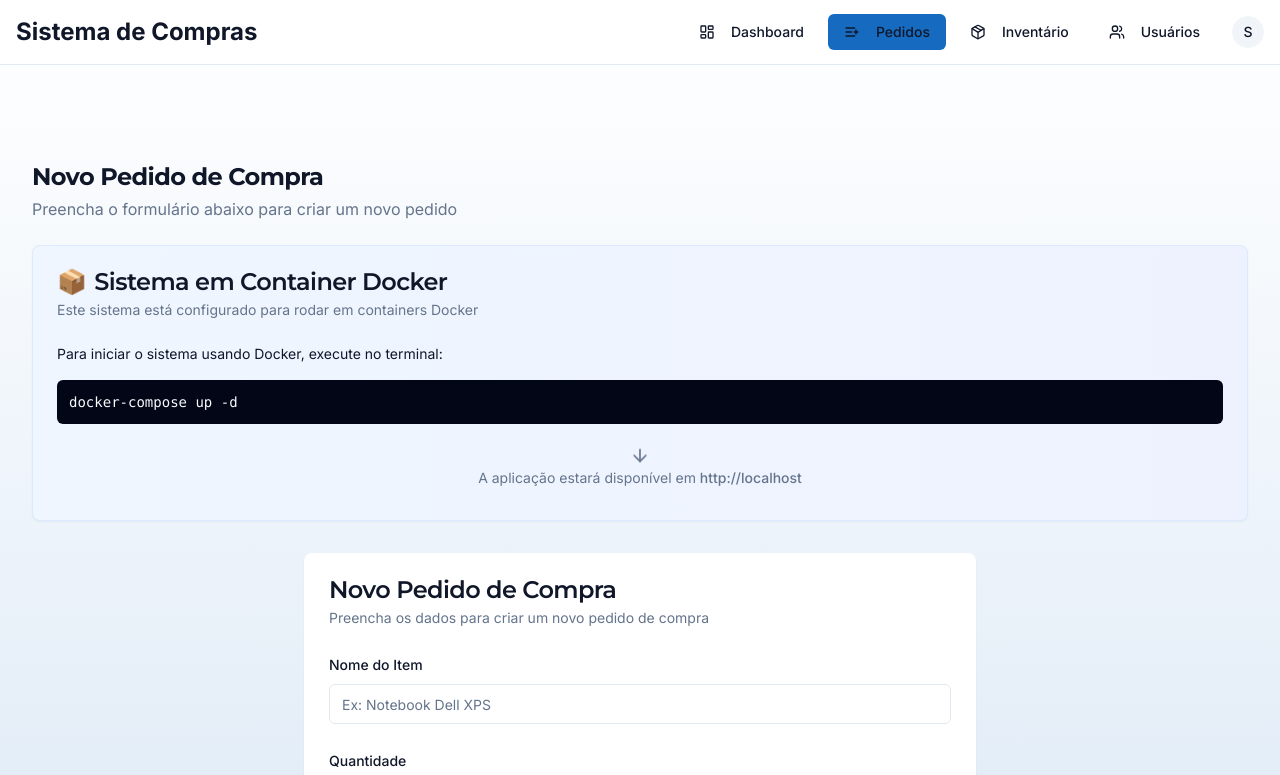
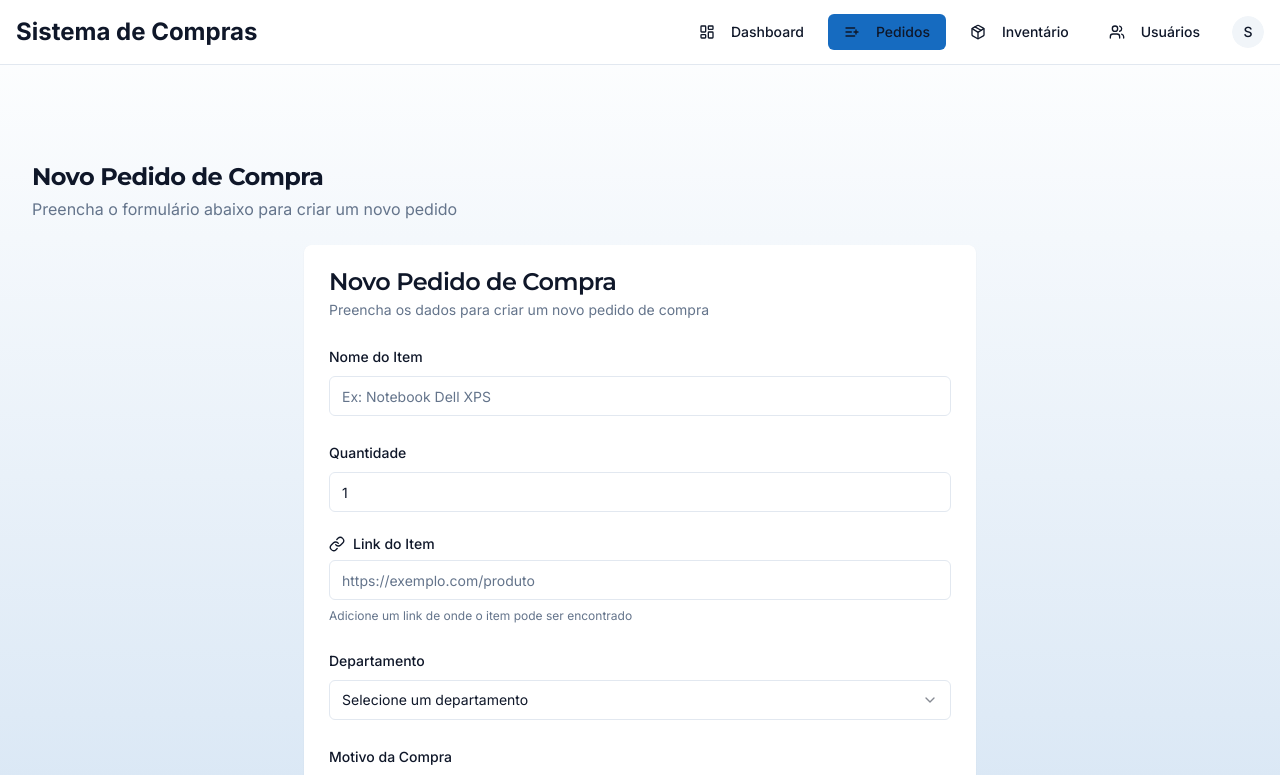
Before and after one commit to kevenjmuniz/pedidodecompas, a React (Vite) app: page /new-order in a window 1280 px wide. Shown: the top 775 px of the page. Built offline with nearby package versions, Linux system fonts and the light colour scheme; sample sign-in values are in the browser's storage.

Commit message:
Remove code
Removes code from the project.

```diff
--- a/src/pages/NewOrder.tsx
+++ b/src/pages/NewOrder.tsx
@@ -2,8 +2,6 @@
 import React from 'react';
 import { Layout } from '../components/Layout';
 import { OrderForm } from '../components/OrderForm';
-import { Card, CardContent, CardDescription, CardHeader, CardTitle } from '@/components/ui/card';
-import { ArrowDown } from 'lucide-react';
 
 const NewOrder: React.FC = () => {
   return (
@@ -15,29 +13,6 @@ const NewOrder: React.FC = () => {
         </p>
       </div>
 
-      <Card className="mb-8 bg-gradient-to-r from-blue-50 to-indigo-50 border border-blue-100 dark:from-blue-950/20 dark:to-indigo-950/20 dark:border-blue-900/50">
-        <CardHeader>
-          <CardTitle className="flex items-center gap-2">
-            <span className="text-blue-600 dark:text-blue-400">📦</span> Sistema em Container Docker
-          </CardTitle>
-          <CardDescription>
-            Este sistema está configurado para rodar em containers Docker
-          </CardDescription>
-        </CardHeader>
-        <CardContent className="space-y-4">
-          <p className="text-sm">
-            Para iniciar o sistema usando Docker, execute no terminal:
-          </p>
-          <div className="bg-slate-950 text-slate-50 p-3 rounded-md text-sm font-mono overflow-x-auto">
-            docker-compose up -d
-          </div>
-          <div className="flex flex-col items-center justify-center text-center py-2">
-            <ArrowDown className="h-5 w-5 text-muted-foreground animate-bounce" />
-            <p className="text-sm text-muted-foreground">A aplicação estará disponível em <span className="font-medium">http://localhost</span></p>
-          </div>
-        </CardContent>
-      </Card>
-
       <OrderForm />
     </Layout>
   );
```
